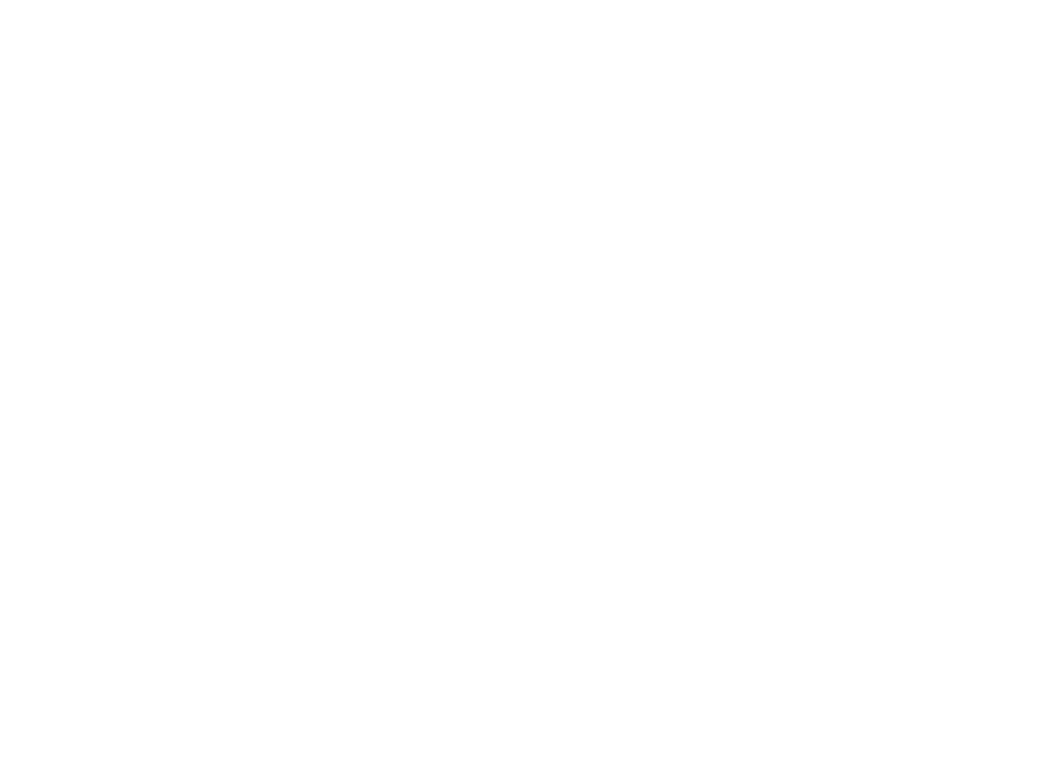
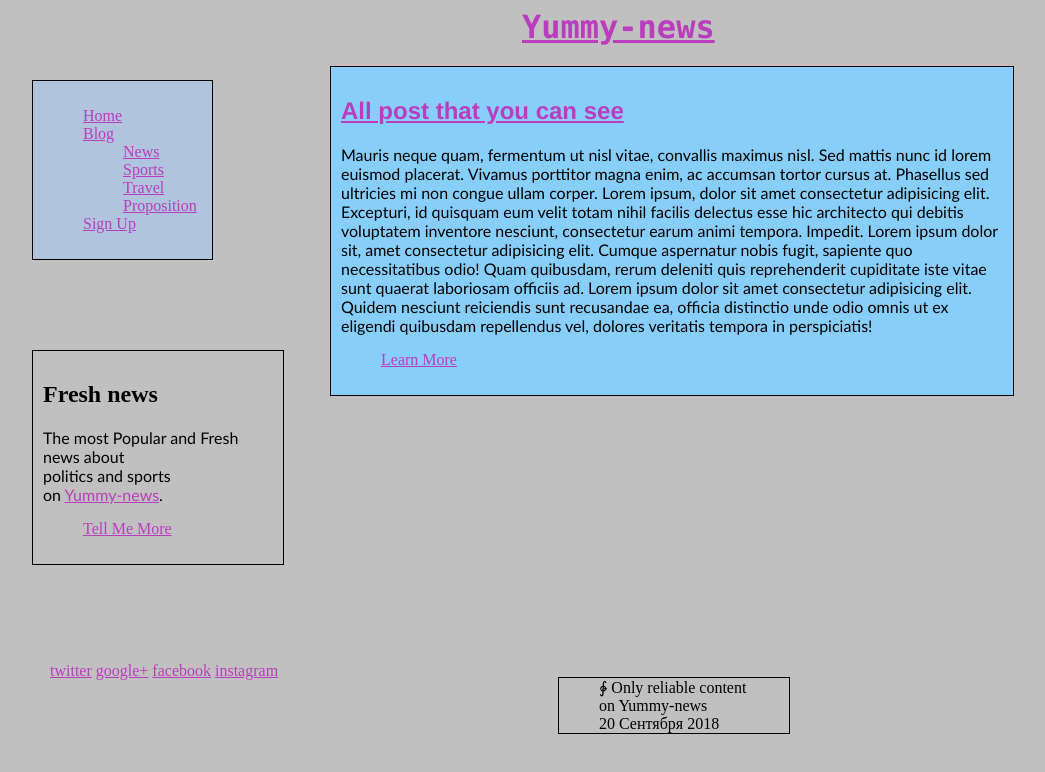
Before and after one commit to Rsochinskiy/two, a plain HTML site: page index.html in a window 1280 px wide. Shown: the whole page, without its empty margins (18-1063 px from the left). Drawn offline with Linux system fonts and the light colour scheme.

Commit message:
version 1

```diff
--- /dev/null
+++ b/assets/css/main.css
@@ -0,0 +1,90 @@
+body {
+        background-color: silver /*цвет фона*/
+    }
+
+#site-name {                                            /*Положение заголовка*/
+        width: 200px;/* Ширина */
+        /*border: 1px solid #000;*/
+        font-family: "Lucida console"; /*Шрифт*/
+        margin: auto
+    }
+
+.title{
+    font-family: 'Franklin Gothic Medium', 'Arial Narrow', Arial, sans-serif;
+    font-weight: 900;
+}
+
+label{
+    color: aliceblue;
+}
+
+a{
+    color:  #ba3dbe;
+}
+
+p{
+    font-family: 'Gill Sans', 'Gill Sans MT', Calibri, 'Trebuchet MS', sans-serif; /*Шрифт*/
+}
+
+p1{
+    letter-spacing: 0.025em;
+}
+
+h1 h2 h3 h4 h5 h6 {
+    font-weight: 600; /*ширина шрифта*/
+    text-transform: uppercase;
+}
+
+li{
+    display: inline-block;
+}
+
+ul.icons{
+    padding: 4px;
+}
+
+.smm{
+    position: absolute;        /*Расположение иконок соц.сетей.*/
+    bottom: 100px;
+    left: 5%;
+
+}
+
+.inner{
+    position: absolute; /* Абсолютное позиционирование */
+    top: 350px;
+    left: 50px;
+    width: 230px; /* Ширина блока */
+    /*background: #417dcc; /* Цвет фона */
+    border: 1px solid #000; /* Параметры рамки */
+    padding: 10px; /* Поля вокруг текста */
+}
+
+
+
+.left {
+    position: absolute; /* Абсолютное позиционирование */
+    top: 80px;
+    left: 50px;
+    width: 159px;
+    background: lightsteelblue; /* Цвет фона */
+    border: 1px solid #000; /* Параметры рамки */
+    padding: 10px; /* Поля вокруг текста */
+}
+
+.right{
+    position: relative; /* Относительное позиционирование */
+    background: lightskyblue ; /* Цвет фона */
+    padding: 10px; /* Поля вокруг текста */
+    color: rgb(0, 0, 0); /* Цвет текста */
+    border: 1px solid #000; /* Параметры рамки */
+    margin: 20px 240px 0 340px; /* Отступы вокруг блока */
+}
+
+.center{
+    position: absolute;
+    border: 1px solid #000;
+    width: 190px;
+    bottom: 50px;
+    left: 45%;
+}
--- a/index.html
+++ b/index.html
@@ -1,12 +1,102 @@
 <!DOCTYPE html>
-<html lang="en">
+<html>
+
 <head>
-    <meta charset="UTF-8">
-    <meta name="viewport" content="width=device-width, initial-scale=1.0">
-    <meta http-equiv="X-UA-Compatible" content="ie=edge">
-    <title>Document</title>
+    <meta charset="utf-8" />
+    <meta http-equiv="X-UA-Compatible" content="IE=edge">
+    <title>Page Title</title>
+    <meta name="viewport" content="width=device-width, initial-scale=1">
+    <link rel="stylesheet" type="text/css" media="screen" href="./assets/css/main.css" />
+    <script src="main.js"></script>
 </head>
-<body>
 
+<body class="body">
+    <!--create style for web page at all-->
+    <h1 id="site-name"><a href="index.html">Yummy-news</a></h1>
+    <div id="page-wrapper">
+        <!--wrapper-->
+        <!--Menu-->
+        <div class="left">
+            <header id="header">
+                <nav id="nav">
+                    <ul>
+                        <li class="current"><a href="index.html">Home</a></li>
+                        <li class="submenu">
+                            <a href="">Blog</a>
+                            <ul>
+                                <li><a href="news/index.html">News</a></li>
+                                <li><a href="sports/index.html">Sports</a></li>
+                                <li><a href="travel/index.html">Travel</a></li>
+                                <li><a href="contact.html">Proposition</a></li>
+                            </ul>
+                        </li>
+                        <li><a href="#" class="button special">Sign Up</a></li>
+                    </ul>
+                </nav>
+            </header>
+        </div>
+
+        <!--Content-->
+        <article class="right">
+            <header>
+                <div class="title">
+                    <h2><a href="#">All post that you can see</a></h2>
+                </div>
+            </header>
+            <p>Mauris neque quam, fermentum ut nisl vitae, convallis maximus nisl. Sed mattis nunc id lorem euismod
+                placerat. Vivamus porttitor magna enim, ac accumsan tortor cursus at. Phasellus sed ultricies mi
+                non congue ullam corper. Lorem ipsum, dolor sit amet consectetur adipisicing elit. Excepturi, id
+                quisquam eum velit totam nihil facilis delectus esse hic architecto qui debitis voluptatem inventore
+                nesciunt, consectetur earum animi tempora. Impedit. Lorem ipsum dolor sit, amet consectetur adipisicing
+                elit. Cumque aspernatur nobis fugit, sapiente quo necessitatibus odio! Quam quibusdam, rerum deleniti
+                quis reprehenderit cupiditate iste vitae sunt quaerat laboriosam officiis ad. Lorem ipsum dolor sit
+                amet consectetur adipisicing elit. Quidem nesciunt reiciendis sunt recusandae ea, officia distinctio
+                unde odio omnis ut ex eligendi quibusdam repellendus vel, dolores veritatis tempora in perspiciatis!</p>
+            <ul class="actions">
+                <li><a href="#" class="button">Learn More</a></li>
+            </ul>
+        </article>
+
+
+        <!-- Banner -->
+        <section id="banner">
+            <div class="inner">
+                <header>
+                    <h2>Fresh news</h2>
+                </header>
+                <p class="p1"> The most Popular and Fresh news about
+                    <br />
+                    politics and sports
+                    <br />
+                    on <a href="#">Yummy-news</a>.</p>
+                <footer>
+                    <ul class="buttons vertical">
+                        <li><a href="#main" class="button fit scrolly">Tell Me More</a></li>
+                    </ul>
+                </footer>
+            </div>
+        </section>
+        <!--Footer-->
+        <div class="smm">
+            <footer id="footer">
+                <ul class="icons">
+                    <li><a href="#" class="icon twitter"><span class="label">twitter</span></a></li>
+                    <li><a href="#" class="icon google+"><span class="label">google+</span></a></li>
+                    <li><a href="#" class="icon facebook"><span class="label">facebook</span></a></li>
+                    <li><a href="#" class="icon instagram"><span class="label">instagram</span></a></li>
+                </ul>
+            </footer>
+        </div>
+        <ul class="center">
+            <li>&CounterClockwiseContourIntegral; Only reliable content</li>
+            <li>on Yummy-news</li>
+            <br>
+            <li><time datetime="2018-09-20T13:06"> 20 Сентября 2018</time></li>
+        </ul>
+
+
+
+    </div>
 </body>
+
 </html>
```
